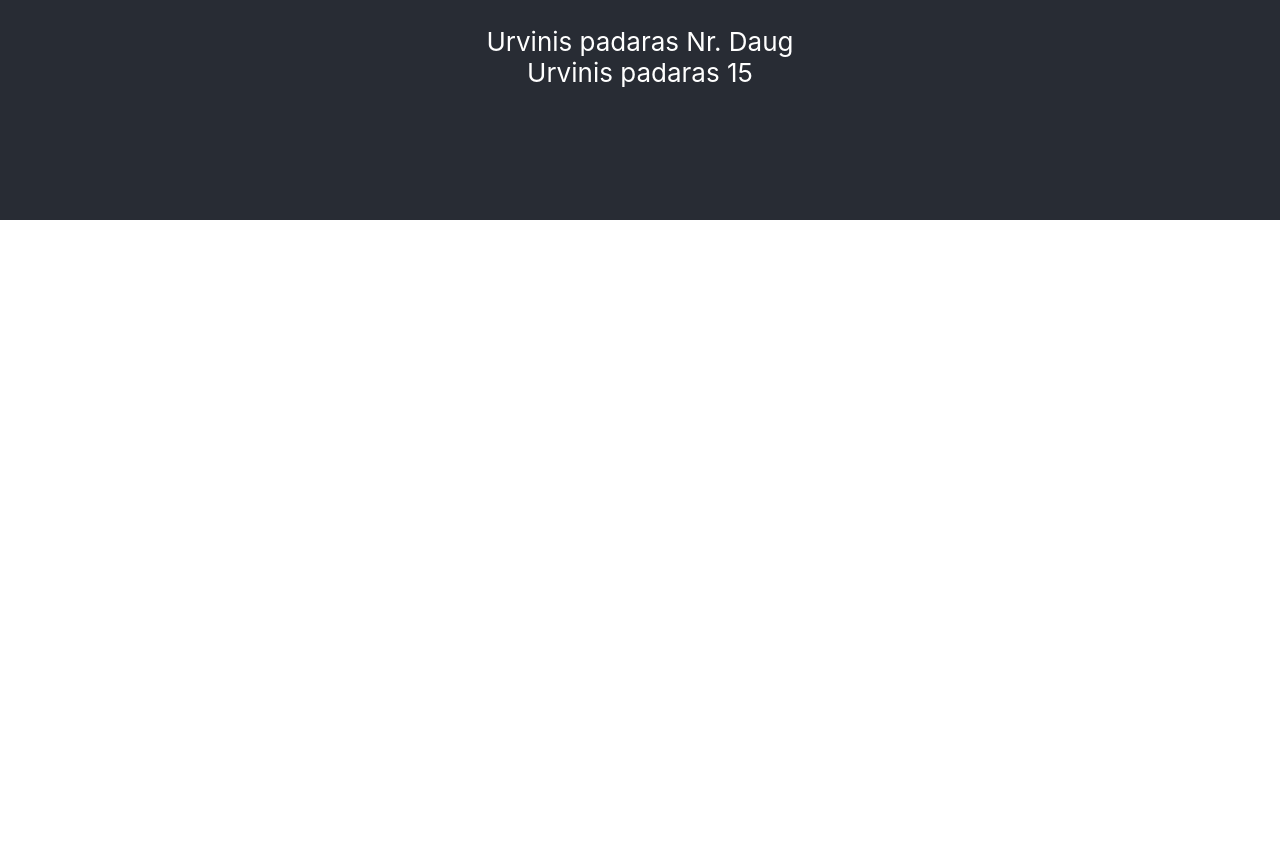
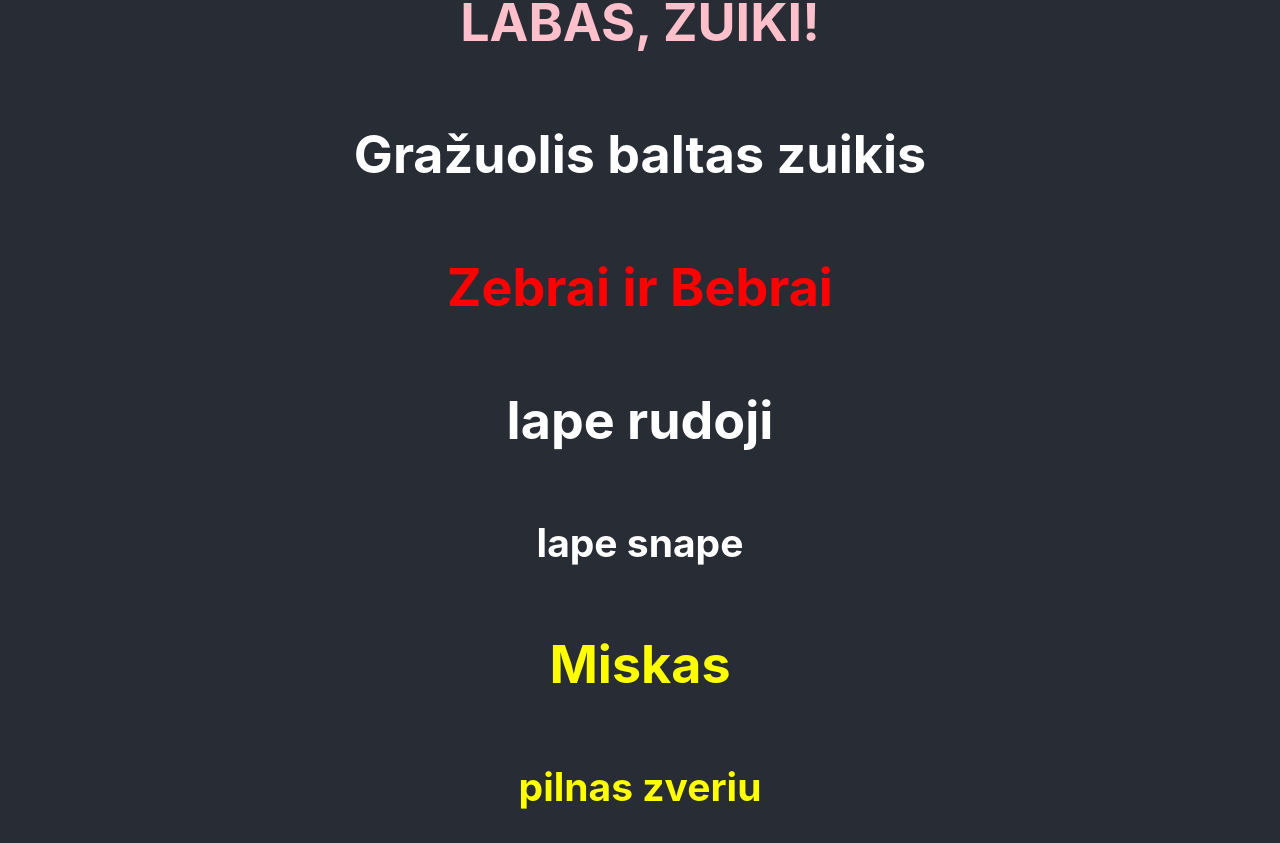
Before and after one commit to Nuotaikos/001, a React (Create React App) app in the folder r1/: page / in a window 1280 px wide. Shown: the part 580-1423 px from the top of the page. Before the commit the page ends 800 px from the top, so only its background shows below. Built offline with nearby package versions, Linux system fonts and the light colour scheme.

Commit message:
React nd 009

```diff
--- a/r1/src/App.jsx
+++ b/r1/src/App.jsx
@@ -1,9 +1,22 @@
 import './App.css';
 import Hello from './Components/009/Hello';
 import Kurmis from './Components/009/kurmis';
+import Lape from './Components/009/lape';
+import Meska from './Components/009/meska';
+import Zebras from './Components/009/zebras';
+import Zuikis from './Components/009/zuikis';
+import ZuikisTekstas from './Components/009/Zuikis1';
 // arba rankiniu budu ivedam: import Hello from './Components/009/Hello'
 
+function rand(min, max) {
+  min = Math.ceil(min);
+  max = Math.floor(max);
+  return Math.floor(Math.random() * (max - min + 1) + min);
+}
+const d = rand(1, 2);
+
 function App() {
+
   return (
     <div className="App">
       <header className="App-header">
@@ -11,6 +24,11 @@ function App() {
         <Hello spalva='black' bg='white'></Hello>
         <Hello spalva='blue' br='pink'></Hello>
         <Kurmis spalva='grey' skaicius={4} ></Kurmis>
+        <Zuikis spalva='pink' tekstas='Kaip gyvas?' />
+        <ZuikisTekstas tekstas='baltas' />
+        <Zebras checkIfTwo={d} />
+        <Lape tekstas1='lape rudoji' tekstas2='lape snape' ></Lape>
+        <Meska tekstas3='Miskas' tekstas4='pilnas zveriu' tekstoSpalva='yellow' ></Meska>
       </header>
     </div>
   );
--- /dev/null
+++ b/r1/src/Components/009/Zuikis1.jsx
@@ -0,0 +1,6 @@
+function ZuikisTekstas(props) {
+  return (
+    <h1>Gražuolis {props.tekstas} zuikis</h1>
+  )
+}
+export default ZuikisTekstas
--- /dev/null
+++ b/r1/src/Components/009/lape.jsx
@@ -0,0 +1,9 @@
+function Lape({ tekstas1, tekstas2 }) {
+  return (
+    <>
+      <h1>{tekstas1}</h1>
+      <h2>{tekstas2}</h2>
+    </>
+  )
+}
+export default Lape
--- /dev/null
+++ b/r1/src/Components/009/meska.jsx
@@ -0,0 +1,11 @@
+function Meska({ tekstas3, tekstas4, tekstoSpalva }) {
+  return (
+    <>
+      <h1 style={{ color: tekstoSpalva }}>{tekstas3}</h1>
+      <h2 style={{ color: tekstoSpalva }}>{tekstas4}</h2>
+    </>
+  );
+
+
+}
+export default Meska
--- /dev/null
+++ b/r1/src/Components/009/zebras.jsx
@@ -0,0 +1,41 @@
+// function Zebras({ props }) {
+//   console.log(props)
+//   if (props === 1) {
+//     return (
+//       <h1 style={
+//         {
+//           color: 'blue'
+//         }
+//       }>Zebrai ir Bebrai</h1>
+//     )
+//   }
+//   if (props === 2) {
+//     return <h1 style={
+//       {
+//         color: 'red'
+//       }
+//     }>Zebrai ir Bebrai</h1>
+//   }
+// }
+function Zebras({ checkIfTwo }) {
+  console.log(checkIfTwo)
+  let spalva;
+  if (checkIfTwo === 1) {
+    spalva = 'blue'
+  } else if (checkIfTwo === 2) {
+    spalva = 'red'
+  } else {
+    spalva = 'black'
+  }
+
+  return (
+    <h1 style={
+      {
+        color: spalva
+      }
+    }>Zebrai ir Bebrai</h1>
+  )
+
+
+}
+export default Zebras
--- /dev/null
+++ b/r1/src/Components/009/zuikis.jsx
@@ -0,0 +1,11 @@
+function Zuikis({ spalva }) {
+  return (
+    <h1 style={
+      {
+        color: spalva,
+      }
+    }>LABAS, ZUIKI!</h1 >
+  );
+}
+
+export default Zuikis;
```
